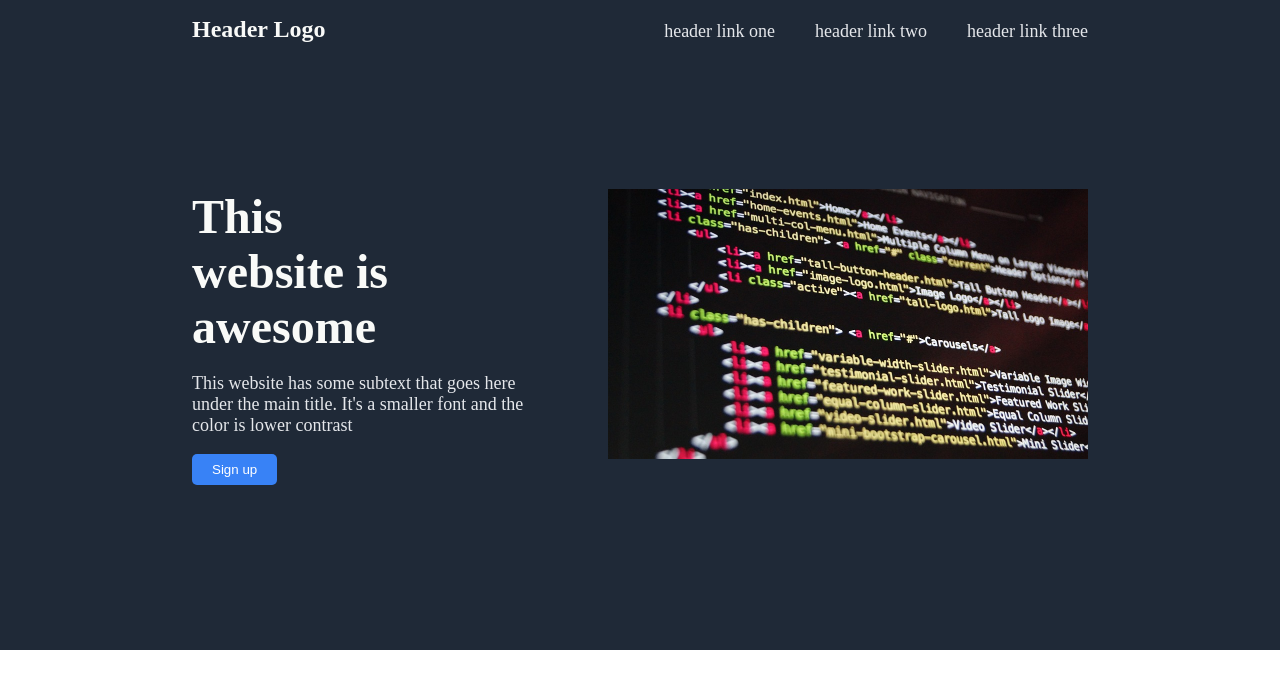
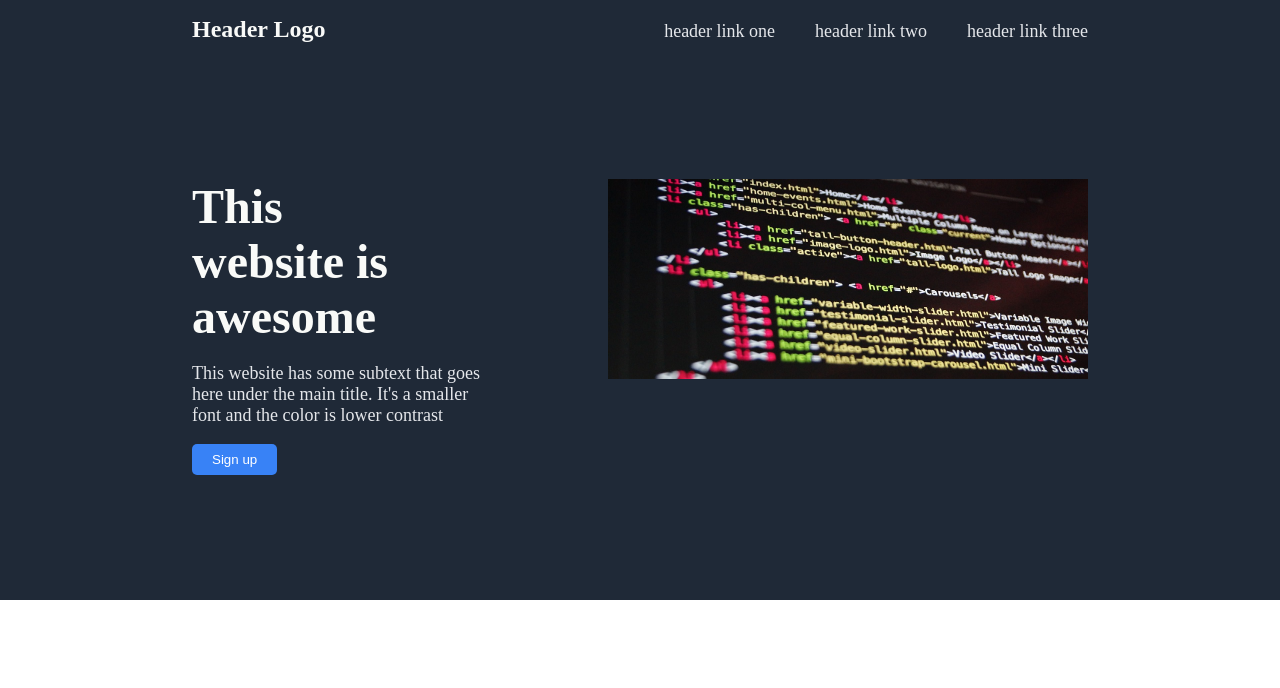
Before and after one commit to jacoFont/my-first-project, a plain HTML site: page index.html in a window 1280 px wide. Drawn offline with Linux system fonts and the light colour scheme.

Commit message:
Change section-one size Change container size (adapt elements to be closer)

```diff
--- a/style.css
+++ b/style.css
@@ -9,7 +9,7 @@ body {
 
     background-color:#1f2937;
     height: 100vh;
-    max-height: 650px;
+    max-height: 600px;
     gap:20%;
 
     display:flex;
@@ -58,9 +58,9 @@ body {
 
 
 .content {
-
     margin-left: 15%;
     margin-right:15%;
+    max-height: 40%;
     display:flex;
     justify-content: space-between;
     align-items: stretch;
@@ -75,16 +75,20 @@ body {
 
     max-width: 60%;
 
+    flex-shrink: 1;
+
 }
 
 .content p {
 
-    max-width: 80%;
+    max-width: 70%;
     font-size: 18px;
     color:#e5e7eb;
     margin-top: -5%;
 
     align-self: flex-start;
+
+    flex-shrink: 2;
 }
 
 
@@ -115,5 +119,6 @@ body {
 
 
 .header-img {
-    max-width: 60vh;
+    width: 60vh;
+    height: 25vh;
 }
```
